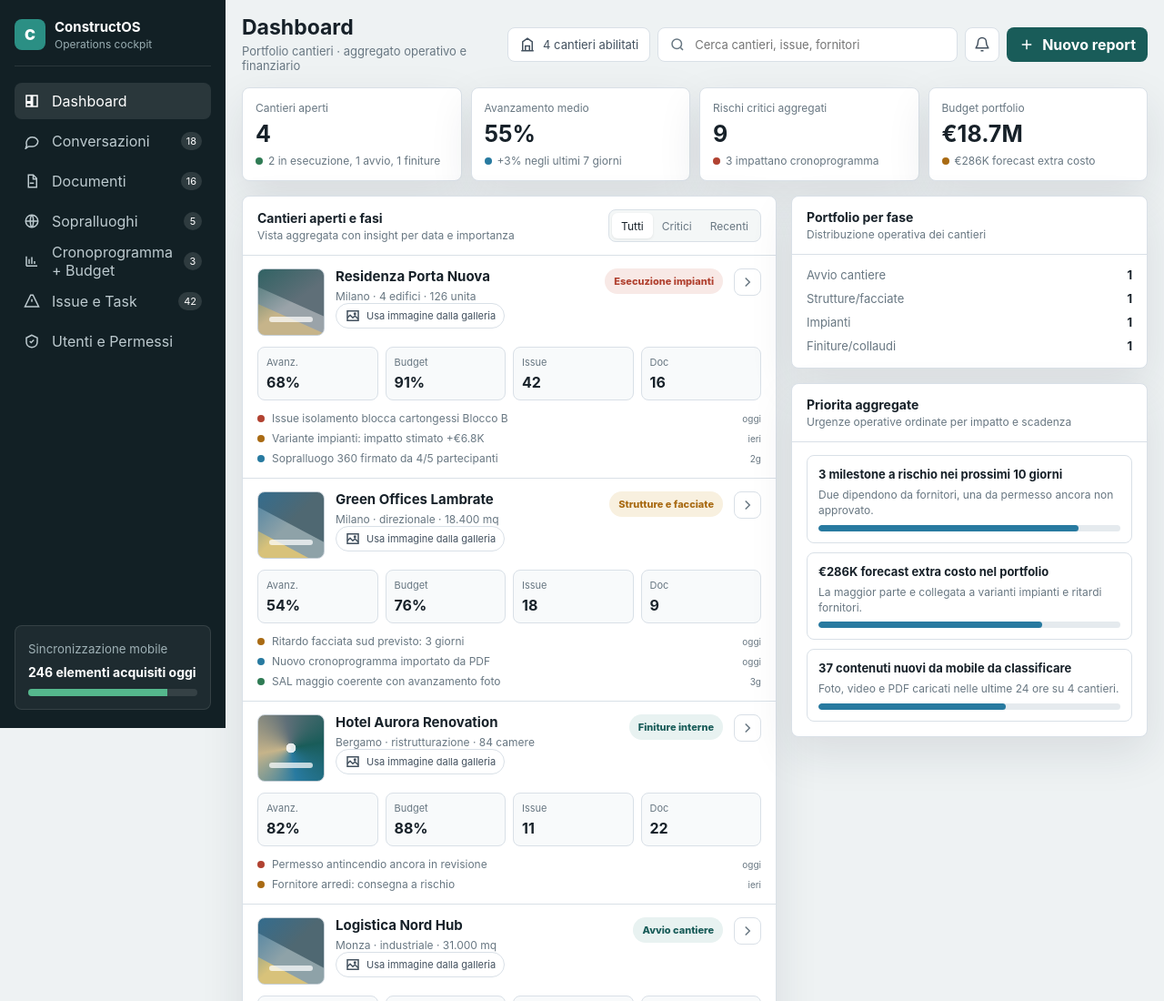
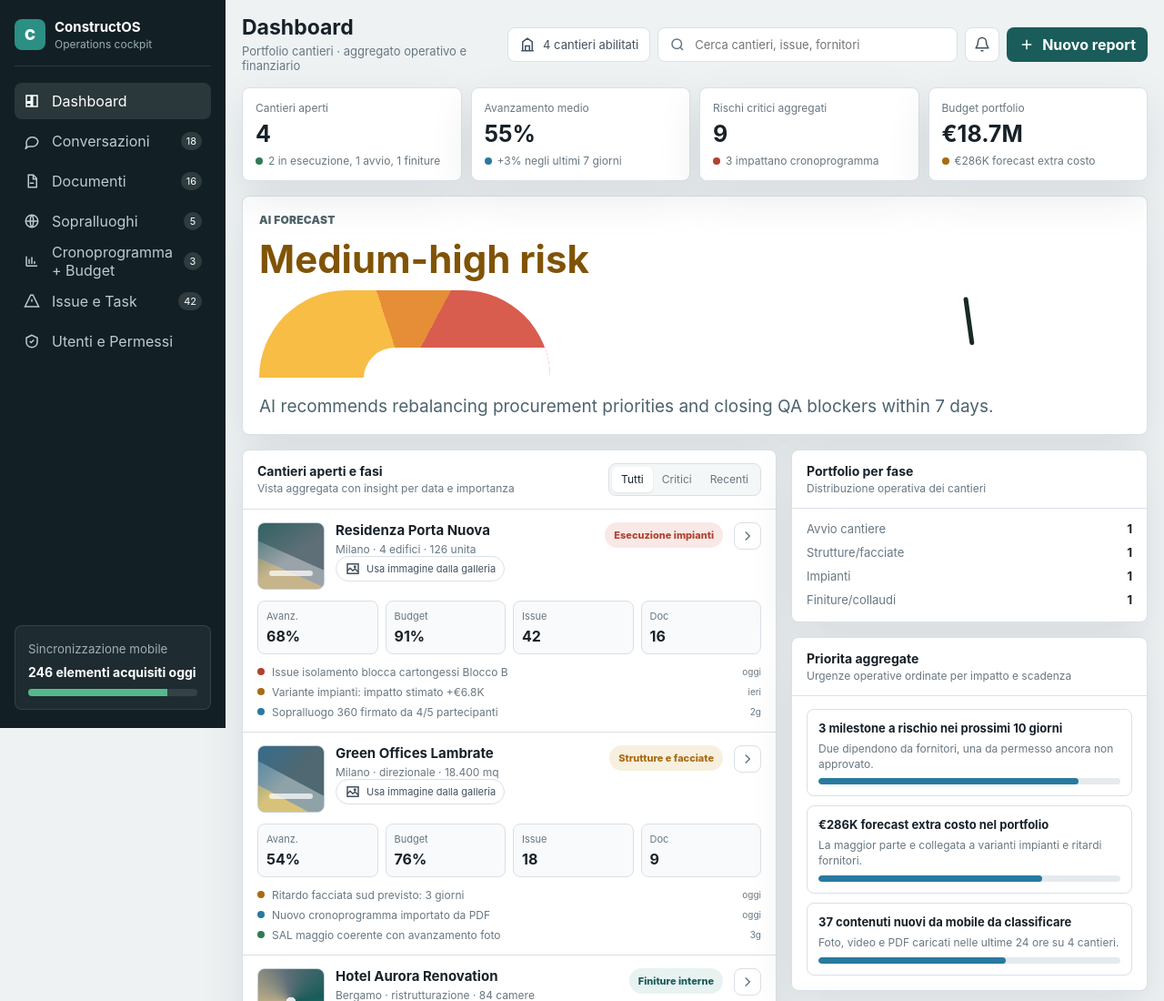
Before and after one commit to benetti1967/SitePulseAi, a website: page app.html in a window 1280 px wide. Shown: the top 1100 px of the page at 91% size. Drawn offline with Linux system fonts and the light colour scheme.

Commit message:
Add AI forecast dashboard visualization

```diff
--- a/app.html
+++ b/app.html
@@ -352,6 +352,85 @@
     .dot.risk { background: var(--risk); }
     .dot.warn { background: var(--warn); }
     .dot.blue { background: var(--brand-2); }
+
+    .ai-forecast-card {
+      padding: 18px 18px 16px;
+      overflow: hidden;
+    }
+
+    .dashboard-forecast {
+      margin-bottom: 16px;
+    }
+
+    .ai-forecast-card label {
+      display: block;
+      margin-bottom: 16px;
+      color: #4f6369;
+      font-size: 12px;
+      font-weight: 900;
+      letter-spacing: .02em;
+      text-transform: uppercase;
+    }
+
+    .ai-forecast-card strong {
+      display: block;
+      color: #805306;
+      font-size: clamp(30px, 4.2vw, 42px);
+      line-height: .95;
+      letter-spacing: 0;
+      margin-bottom: 14px;
+    }
+
+    .forecast-visual {
+      position: relative;
+      min-height: 78px;
+      margin-bottom: 18px;
+    }
+
+    .forecast-gauge {
+      width: min(320px, 78%);
+      height: 96px;
+      position: relative;
+      overflow: hidden;
+      border-radius: 180px 180px 0 0;
+      background:
+        conic-gradient(from 270deg at 50% 100%,
+          #f8bd45 0deg 72deg,
+          #e58e37 72deg 118deg,
+          #d85d4f 118deg 180deg,
+          transparent 180deg 360deg);
+    }
+
+    .forecast-gauge:after {
+      content: "";
+      position: absolute;
+      left: 36%;
+      right: -16px;
+      bottom: -1px;
+      height: 34px;
+      border-radius: 34px 0 0 0;
+      background: var(--panel);
+    }
+
+    .forecast-needle {
+      position: absolute;
+      right: 18%;
+      top: 7px;
+      width: 5px;
+      height: 53px;
+      border-radius: 999px;
+      background: #172b24;
+      transform: rotate(-8deg);
+      transform-origin: 50% 92%;
+      box-shadow: 0 1px 0 rgba(0,0,0,.08);
+    }
+
+    .ai-forecast-card p {
+      margin: 0;
+      color: #4d636d;
+      font-size: 19px;
+      line-height: 1.45;
+    }
 
     .grid {
       display: grid;
@@ -1819,6 +1898,15 @@
           <div class="metric" data-open-page="issues" data-open-label="Rischi critici"><label>Rischi critici aggregati</label><strong>9</strong><span><i class="dot risk"></i>3 impattano cronoprogramma</span></div>
           <div class="metric" data-open-page="schedule" data-open-label="Budget portfolio"><label>Budget portfolio</label><strong>€18.7M</strong><span><i class="dot warn"></i>€286K forecast extra costo</span></div>
         </section>
+        <section class="panel ai-forecast-card dashboard-forecast">
+          <label>AI FORECAST</label>
+          <strong>Medium-high risk</strong>
+          <div class="forecast-visual" aria-hidden="true">
+            <div class="forecast-gauge"></div>
+            <i class="forecast-needle"></i>
+          </div>
+          <p>AI recommends rebalancing procurement priorities and closing QA blockers within 7 days.</p>
+        </section>
         <div class="portfolio-grid">
           <section class="panel">
             <div class="panel-head">
@@ -1901,6 +1989,15 @@
           <div class="metric" data-open-page="issues" data-open-label="Issue e Task"><label>Issue aperte</label><strong>42</strong><span><i class="dot risk"></i>7 critiche da sbloccare</span></div>
           <div class="metric" data-open-page="schedule" data-open-label="Budget"><label>Budget consumato</label><strong>€4.8M</strong><span><i class="dot warn"></i>91% del forecast mensile</span></div>
           <div class="metric" data-open-page="documents" data-open-label="Documenti"><label>Documenti in revisione</label><strong>16</strong><span><i class="dot blue"></i>5 contratti, 3 varianti</span></div>
+        </section>
+        <section class="panel ai-forecast-card dashboard-forecast">
+          <label>AI FORECAST</label>
+          <strong>Medium-high risk</strong>
+          <div class="forecast-visual" aria-hidden="true">
+            <div class="forecast-gauge"></div>
+            <i class="forecast-needle"></i>
+          </div>
+          <p>AI recommends rebalancing procurement priorities and closing QA blockers within 7 days.</p>
         </section>
         <div class="grid">
           <section class="panel">
```
